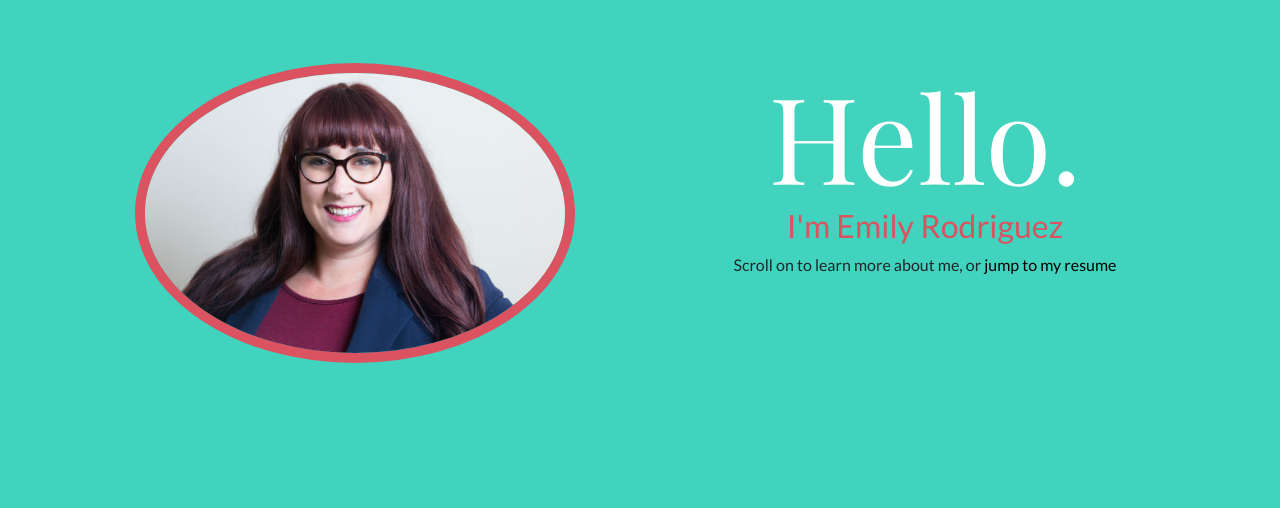
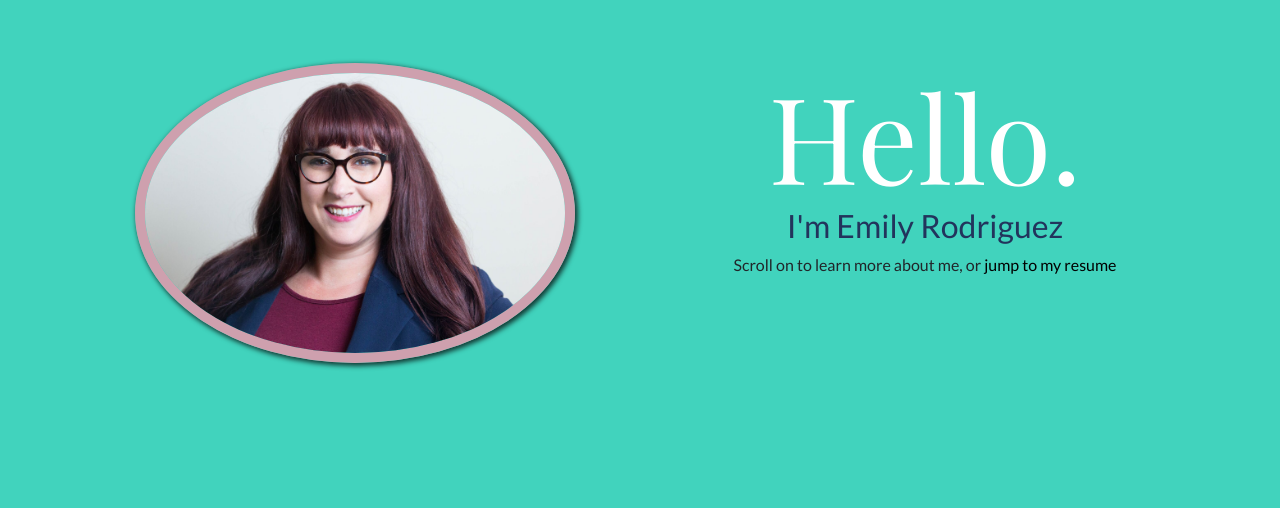
Before and after one commit to emily-rodriguez/emily-rodriguez.github.io, a plain HTML site: page index.html in a window 1280 px wide. Shown: the part 187-695 px from the top of the page. Drawn offline with nearby package versions, Linux system fonts and the light colour scheme.

Commit message:
adjusted border color of headshot, added box-shadow

```diff
--- a/css/personal-site-css.css
+++ b/css/personal-site-css.css
@@ -37,15 +37,16 @@ html, body {
 }
 
 #introduction {
-    color: #db5261;
+    color: #22345c;
     font-family: 'Lato', sans-serif;
     margin-top: 0;
 }
 
 .headshot {
     border-radius: 50%;
-    border: solid #db5261 10px;
+    border: solid #CEA0AE 10px;
     height: 300px;
+    box-shadow: 2px 2px 5px 1px #123A34;
 }
 
 a:link {
```
